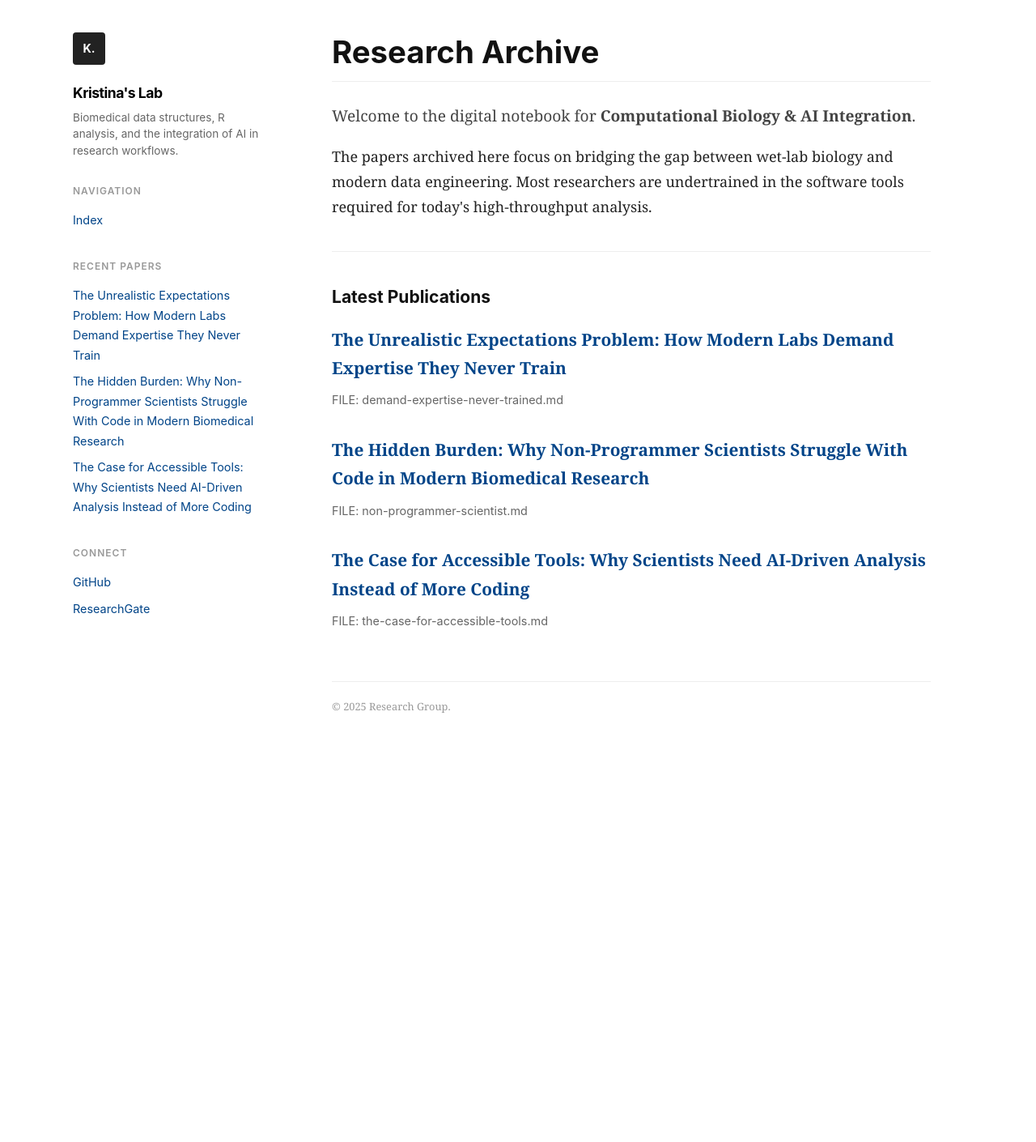
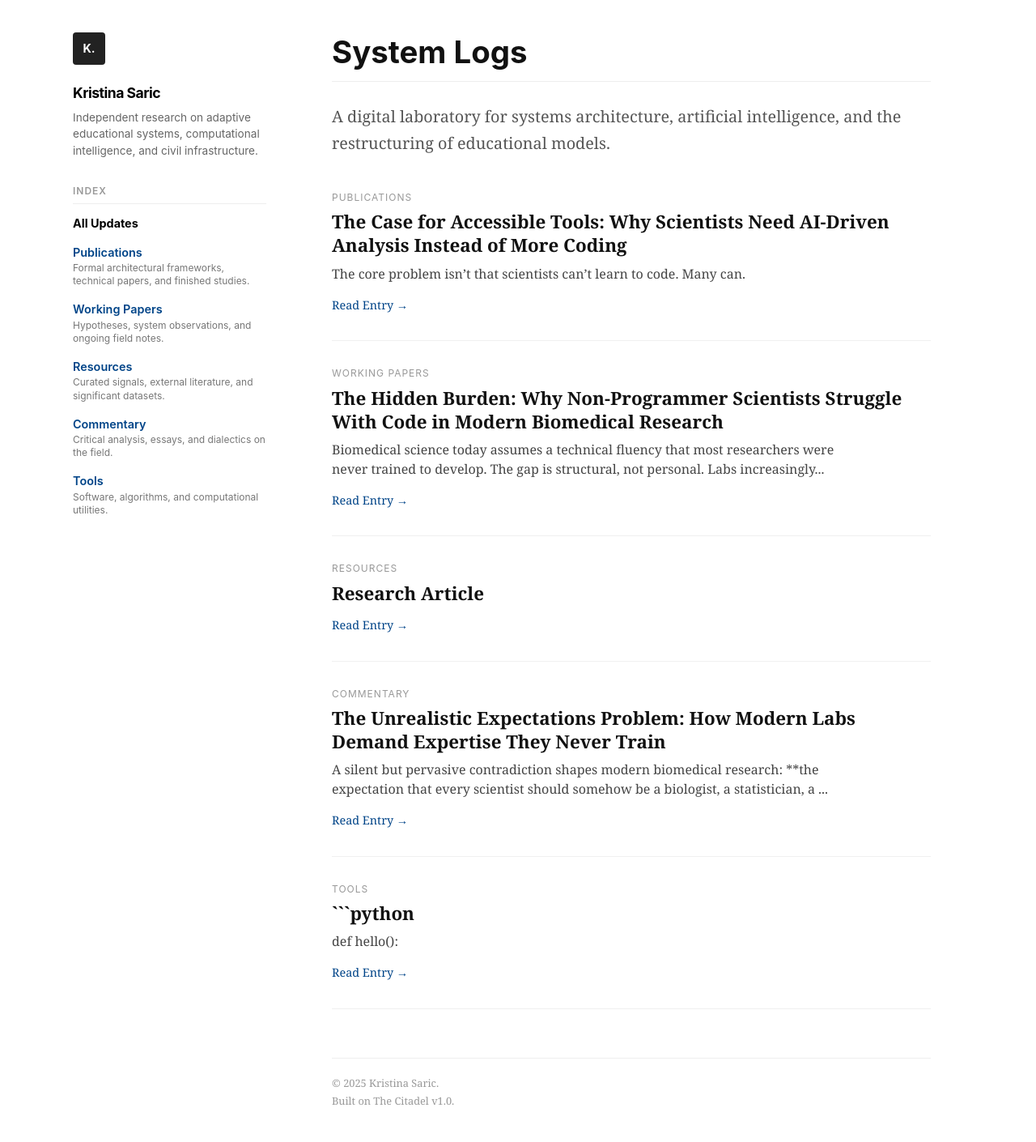
Before and after one commit to KSVQ/wikki-sci, a Flask app: page / in a window 1280 px wide. Shown: the whole page at 81% size. Before the commit the page ends 880 px from the top, so only its background shows below. Run offline with Flask 3, Linux system fonts and the light colour scheme.

Commit message:
Upgrade Structure

````diff
--- a/app.py
+++ b/app.py
@@ -1,50 +1,150 @@
 import os
 from flask import Flask, render_template, abort
 import markdown
+from markdown.extensions.toc import TocExtension
 
 app = Flask(__name__)
 
 # CONFIGURATION
 CONTENT_DIR = 'content'
 
-def get_posts():
-    """Helper function to get list of posts."""
+# CATEGORY META (No changes here)
+CATEGORY_META = {
+    'publications': {
+        'title': 'Publications',
+        'desc': 'Formal architectural frameworks, technical papers, and finished studies.'
+    },
+    'observations': {
+        'title': 'Working Papers',
+        'desc': 'Hypotheses, system observations, and ongoing field notes.'
+    },
+    'research': {
+        'title': 'Resources',
+        'desc': 'Curated signals, external literature, and significant datasets.'
+    },
+    'commentary': {
+        'title': 'Commentary',
+        'desc': 'Critical analysis, essays, and dialectics on the field.'
+    },
+    'tools': {
+        'title': 'Tools',
+        'desc': 'Software, algorithms, and computational utilities.'
+    }
+}
+
+def get_categories():
+    """Returns a list of active categories found in the content dir."""
+    cats = []
+    if not os.path.exists(CONTENT_DIR):
+        return []
+    for slug, meta in CATEGORY_META.items():
+        if os.path.isdir(os.path.join(CONTENT_DIR, slug)):
+            cats.append({'slug': slug, 'title': meta['title'], 'desc': meta['desc']})
+    return cats
+
+def extract_metadata(filepath):
+    """
+    Reads a markdown file and extracts:
+    1. Title (First line)
+    2. Summary (First non-empty line after title)
+    """
+    title = "Untitled"
+    summary = ""
+
     try:
-        files = [f for f in os.listdir(CONTENT_DIR) if f.endswith('.md')]
-    except FileNotFoundError:
+        with open(filepath, 'r', encoding='utf-8') as f:
+            lines = f.readlines()
+
+            # 1. Get Title (First Line)
+            if lines:
+                title = lines[0].replace('#', '').strip()
+
+            # 2. Get Summary (Scan for first text block)
+            for line in lines[1:]:
+                clean_line = line.strip()
+                # Skip empty lines, headers, or blockquotes if you prefer
+                if clean_line and not clean_line.startswith('#'):
+                    summary = clean_line
+                    # Truncate if too long (optional)
+                    if len(summary) > 160:
+                        summary = summary[:160] + "..."
+                    break
+    except Exception as e:
+        print(f"Error parsing {filepath}: {e}")
+
+    return title, summary
+
+def get_all_posts():
+    """Scans ALL category folders to build the Homepage Feed."""
+    all_posts = []
+    for cat_slug in CATEGORY_META:
+        cat_path = os.path.join(CONTENT_DIR, cat_slug)
+        if os.path.exists(cat_path):
+            for f in os.listdir(cat_path):
+                if f.endswith('.md'):
+                    slug = f.replace('.md', '')
+                    title, summary = extract_metadata(os.path.join(cat_path, f))
+
+                    all_posts.append({
+                        'title': title,
+                        'summary': summary, # NEW FIELD
+                        'slug': slug,
+                        'category_slug': cat_slug,
+                        'category_title': CATEGORY_META[cat_slug]['title']
+                    })
+    return all_posts
+
+def get_posts_in_category(category_slug):
+    """Get posts only for a specific category."""
+    cat_path = os.path.join(CONTENT_DIR, category_slug)
+    if not os.path.exists(cat_path):
         return []
 
     posts = []
-    for f in files:
-        # Use utf-8 to prevent Windows crash
-        with open(os.path.join(CONTENT_DIR, f), 'r', encoding='utf-8') as file_handle:
-            first_line = file_handle.readline().strip().replace('#', '').strip()
+    for f in os.listdir(cat_path):
+        if f.endswith('.md'):
             slug = f.replace('.md', '')
-            posts.append({'title': first_line or slug, 'slug': slug})
+            title, summary = extract_metadata(os.path.join(cat_path, f))
+
+            posts.append({
+                'title': title,
+                'summary': summary, # NEW FIELD
+                'slug': slug,
+                'category_slug': category_slug
+            })
     return posts
 
-# AUTOMATION: This runs before every template render
 @app.context_processor
-def inject_posts():
-    return dict(sidebar_posts=get_posts())
+def inject_globals():
+    return dict(categories=get_categories())
 
 @app.route('/')
 def index():
-    # We don't need to pass posts here anymore, the context_processor does it
-    return render_template('index.html')
+    posts = get_all_posts()
+    return render_template('index.html', posts=posts)
 
-@app.route('/<slug>')
-def page(slug):
-    filepath = os.path.join(CONTENT_DIR, f"{slug}.md")
+@app.route('/<category>')
+def category_index(category):
+    if category not in CATEGORY_META:
+        abort(404)
+    posts = get_posts_in_category(category)
+    meta = CATEGORY_META[category].copy()
+    meta['slug'] = category
+    return render_template('category.html', posts=posts, meta=meta)
+
+@app.route('/<category>/<slug>')
+def post(category, slug):
+    filepath = os.path.join(CONTENT_DIR, category, f"{slug}.md")
     if not os.path.exists(filepath):
         abort(404)
 
     with open(filepath, 'r', encoding='utf-8') as f:
-        content = f.read()
+        text = f.read()
 
-    html_content = markdown.markdown(content, extensions=['fenced_code', 'codehilite'])
+    md = markdown.Markdown(extensions=['fenced_code', 'codehilite', TocExtension(baselevel=2)])
+    html_content = md.convert(text)
 
-    return render_template('post.html', content=html_content, title=slug)
+    return render_template('post.html', content=html_content, title=slug, toc=md.toc, category=category)
 
 if __name__ == '__main__':
     app.run(debug=True, host='0.0.0.0', port=8000)
--- /dev/null
+++ b/content/research/research-comments.md
@@ -0,0 +1 @@
+Research Article
--- /dev/null
+++ b/content/tools/roc-analysis.md
@@ -0,0 +1,4 @@
+```python
+def hello():
+    print("Hello world")
+```
--- a/templates/base.html
+++ b/templates/base.html
@@ -3,7 +3,7 @@
 <head>
     <meta charset="UTF-8">
     <meta name="viewport" content="width=device-width, initial-scale=1.0">
-    <title>Kristina Research | Computational Analysis</title>
+    <title>Kristina Saric | Systems Architecture & AI</title>
     <style>
         :root {
             --bg-color: #ffffff;
@@ -34,14 +34,14 @@
             max-width: 1100px;
             margin: 0 auto;
             padding: 40px 20px;
-            align-items: start; /* Keeps sidebar at top */
+            align-items: start;
         }
 
         /* SIDEBAR STYLING */
         .sidebar {
             font-family: var(--font-head);
             font-size: 0.9rem;
-            position: sticky; /* Sticks while scrolling */
+            position: sticky;
             top: 40px;
             padding-right: 20px;
             border-right: 1px solid transparent;
@@ -54,6 +54,7 @@
             display: block;
             margin-bottom: 5px;
             letter-spacing: -0.5px;
+            text-decoration: none;
         }
 
         .author-bio {
@@ -64,39 +65,61 @@
         }
 
         .nav-section { margin-bottom: 30px; }
+
         .nav-title {
             text-transform: uppercase;
             font-size: 0.75rem;
             letter-spacing: 1px;
             color: #999;
-            margin-bottom: 10px;
+            margin-bottom: 15px;
             font-weight: 600;
+            border-bottom: 1px solid #eee;
+            padding-bottom: 5px;
         }
 
         .nav-link {
             display: block;
             color: var(--accent-color);
             text-decoration: none;
-            padding: 4px 0;
+            font-weight: 600; /* Made slightly bolder */
+            line-height: 1.2;
+            margin-bottom: 3px;
             transition: color 0.2s;
         }
         .nav-link:hover { color: #000; text-decoration: underline; }
-        .nav-link.active { color: #000; font-weight: 600; }
+
+        /* The Description under the link */
+        .nav-desc {
+            font-size: 0.75rem;
+            color: #777;
+            line-height: 1.35;
+            margin-bottom: 0;
+        }
+
+        /* Container for each menu item to handle spacing */
+        .nav-item-container {
+            margin-bottom: 18px;
+        }
 
         /* MAIN CONTENT STYLING */
-        .main-content {
-            min-width: 0; /* Prevents overflow */
-        }
+        .main-content { min-width: 0; }
 
-        /* Typography */
         h1, h2, h3 { font-family: var(--font-head); color: #111; margin-top: 2em; line-height: 1.3; }
         h1 { font-size: 2.4rem; margin-top: 0; padding-bottom: 10px; border-bottom: 1px solid #eee; }
         h2 { font-size: 1.6rem; }
+        h3 { font-size: 1.2rem; text-transform: uppercase; letter-spacing: 0.05em; color: #555; }
 
         a { color: var(--accent-color); text-decoration: none; }
         a:hover { text-decoration: underline; }
 
-        /* Code Blocks */
+        blockquote {
+            border-left: 3px solid var(--accent-color);
+            padding-left: 15px;
+            color: #555;
+            font-style: italic;
+            margin: 20px 0;
+        }
+
         pre {
             background: #f7f9fb;
             padding: 20px;
@@ -107,19 +130,9 @@
             font-family: "Menlo", monospace;
         }
 
-        /* MOBILE RESPONSIVENESS */
         @media (max-width: 900px) {
-            .layout-wrapper {
-                grid-template-columns: 1fr; /* Stack vertically */
-                gap: 40px;
-            }
-            .sidebar {
-                position: relative;
-                top: 0;
-                border-right: none;
-                border-bottom: 1px solid var(--border-color);
-                padding-bottom: 20px;
-            }
+            .layout-wrapper { grid-template-columns: 1fr; gap: 40px; }
+            .sidebar { position: relative; top: 0; border-right: none; border-bottom: 1px solid var(--border-color); padding-bottom: 20px; }
         }
     </style>
 </head>
@@ -130,43 +143,56 @@
     <!-- THE SIDEBAR -->
     <aside class="sidebar">
         <div style="margin-bottom: 20px;">
-            <!-- Placeholder for a logo or your initials -->
             <div style="width: 40px; height: 40px; background: #222; color: #fff; text-align: center; line-height: 40px; font-weight: bold; border-radius: 4px;">K.</div>
         </div>
 
-        <a href="/" class="author-name">Kristina's Lab</a>
+        <a href="/" class="author-name">Kristina Saric</a>
         <div class="author-bio">
-            Biomedical data structures, R analysis, and the integration of AI in research workflows.
+            Independent research on adaptive educational systems, computational intelligence, and civil infrastructure.
         </div>
 
-        <div class="nav-section">
-            <div class="nav-title">Navigation</div>
-            <a href="/" class="nav-link">Index</a>
-            <!-- You can add specific static pages here later -->
-        </div>
+        <!-- LOGIC SWITCH -->
+        {% if toc %}
+            <!-- SCENARIO A: Article Page (Show ToC) -->
+            <div class="nav-section">
+                <div class="nav-title">On This Page</div>
+                <div style="font-size: 0.85rem; color: #444; line-height: 1.4;">
+                    {{ toc|safe }}
+                </div>
+            </div>
 
-        <div class="nav-section">
-            <div class="nav-title">Recent Papers</div>
-            <!-- Dynamic List from Python -->
-            {% for post in sidebar_posts %}
-                <a href="/{{ post.slug }}" class="nav-link">{{ post.title }}</a>
-            {% endfor %}
-        </div>
+            <div class="nav-section" style="margin-top: 40px; padding-top: 20px; border-top: 1px solid #eee;">
+                <a href="/{{ category }}" class="nav-link">&larr; Back to {{ category|title }}</a>
+                <a href="/" class="nav-link" style="margin-top: 5px;">&larr; Index</a>
+            </div>
 
-        <div class="nav-section">
-            <div class="nav-title">Connect</div>
-            <!-- Add your real links later -->
-            <a href="#" class="nav-link">GitHub</a>
-            <a href="#" class="nav-link">ResearchGate</a>
-        </div>
+        {% else %}
+            <!-- SCENARIO B: Homepage/Category (Show Categories with Descriptions) -->
+            <div class="nav-section">
+                <div class="nav-title">Index</div>
+
+                <!-- Home Link -->
+                <div class="nav-item-container">
+                    <a href="/" class="nav-link" style="color: #000; font-weight: bold;">All Updates</a>
+                </div>
+
+                <!-- Category Links with Descriptions -->
+                {% for cat in categories %}
+                    <div class="nav-item-container">
+                        <a href="/{{ cat.slug }}" class="nav-link">{{ cat.title }}</a>
+                        <div class="nav-desc">{{ cat.desc }}</div>
+                    </div>
+                {% endfor %}
+            </div>
+        {% endif %}
     </aside>
 
-    <!-- THE PAPER -->
+    <!-- THE MAIN CONTENT -->
     <main class="main-content">
         {% block content %}{% endblock %}
 
         <div style="margin-top: 60px; font-size: 0.8rem; color: #999; border-top: 1px solid #eee; padding-top: 20px;">
-            &copy; 2025 Research Group.
+            &copy; 2025 Kristina Saric. <br>Built on The Citadel v1.0.
         </div>
     </main>
 
--- a/templates/index.html
+++ b/templates/index.html
@@ -1,31 +1,34 @@
 {% extends "base.html" %}
 
 {% block content %}
-<div class="article">
-    <h1>Research Archive</h1>
-    <p style="font-size: 1.2rem; color: #444;">
-        Welcome to the digital notebook for <strong>Computational Biology & AI Integration</strong>.
+<div style="margin-bottom: 40px;">
+    <h1>System Logs</h1>
+    <p style="font-size: 1.1em; color: #555;">
+        A digital laboratory for systems architecture, artificial intelligence, and the restructuring of educational models.
     </p>
-    <p>
-        The papers archived here focus on bridging the gap between wet-lab biology and modern data engineering.
-        Most researchers are undertrained in the software tools required for today's high-throughput analysis.
-    </p>
-    <hr style="margin: 40px 0; border: 0; border-top: 1px solid #eee;">
+</div>
 
-    <h3>Latest Publications</h3>
+<ul style="list-style: none; padding: 0;">
+    {% for post in posts %}
+    <li style="margin-bottom: 30px; border-bottom: 1px solid #f0f0f0; padding-bottom: 30px;">
+        <!-- Category Label -->
+        <span style="font-family: var(--font-head); font-size: 0.75rem; color: #999; text-transform: uppercase; letter-spacing: 1px; display: block; margin-bottom: 5px;">
+            {{ post.category_title }}
+        </span>
 
-    <!-- Main content list -->
-    <ul style="list-style: none; padding: 0;">
-        {% for post in sidebar_posts %}
-        <li style="margin-bottom: 30px;">
-            <a href="/{{ post.slug }}" style="font-size: 1.3rem; font-weight: 700; display: block; margin-bottom: 5px;">
-                {{ post.title }}
-            </a>
-            <span style="font-size: 0.9rem; color: #666; font-family: var(--font-head);">
-                FILE: {{ post.slug }}.md
-            </span>
-        </li>
-        {% endfor %}
-    </ul>
-</div>
+        <a href="/{{ post.category_slug }}/{{ post.slug }}" style="font-size: 1.4rem; font-weight: 700; color: #111; display: block; line-height: 1.3; margin-bottom: 8px;">
+            {{ post.title }}
+        </a>
+
+        <!-- THE NEW DESCRIPTION -->
+        {% if post.summary %}
+        <p style="font-size: 1rem; color: #444; margin: 0 0 10px 0; line-height: 1.5; max-width: 650px;">
+            {{ post.summary }}
+        </p>
+        {% endif %}
+
+        <a href="/{{ post.category_slug }}/{{ post.slug }}" style="font-size: 0.9rem; font-weight: 500; color: var(--accent-color);">Read Entry &rarr;</a>
+    </li>
+    {% endfor %}
+</ul>
 {% endblock %}
````
Also changed, not shown: templates/category.html (added, +43 -0 lines), templates/post.html (+13 -4 lines), content/commentary/demand-expertise-never-trained.md (renamed from content/demand-expertise-never-trained.md), content/observations/non-programmer-scientist.md (renamed from content/non-programmer-scientist.md), content/publications/the-case-for-accessible-tools.md (renamed from content/the-case-for-accessible-tools.md).
